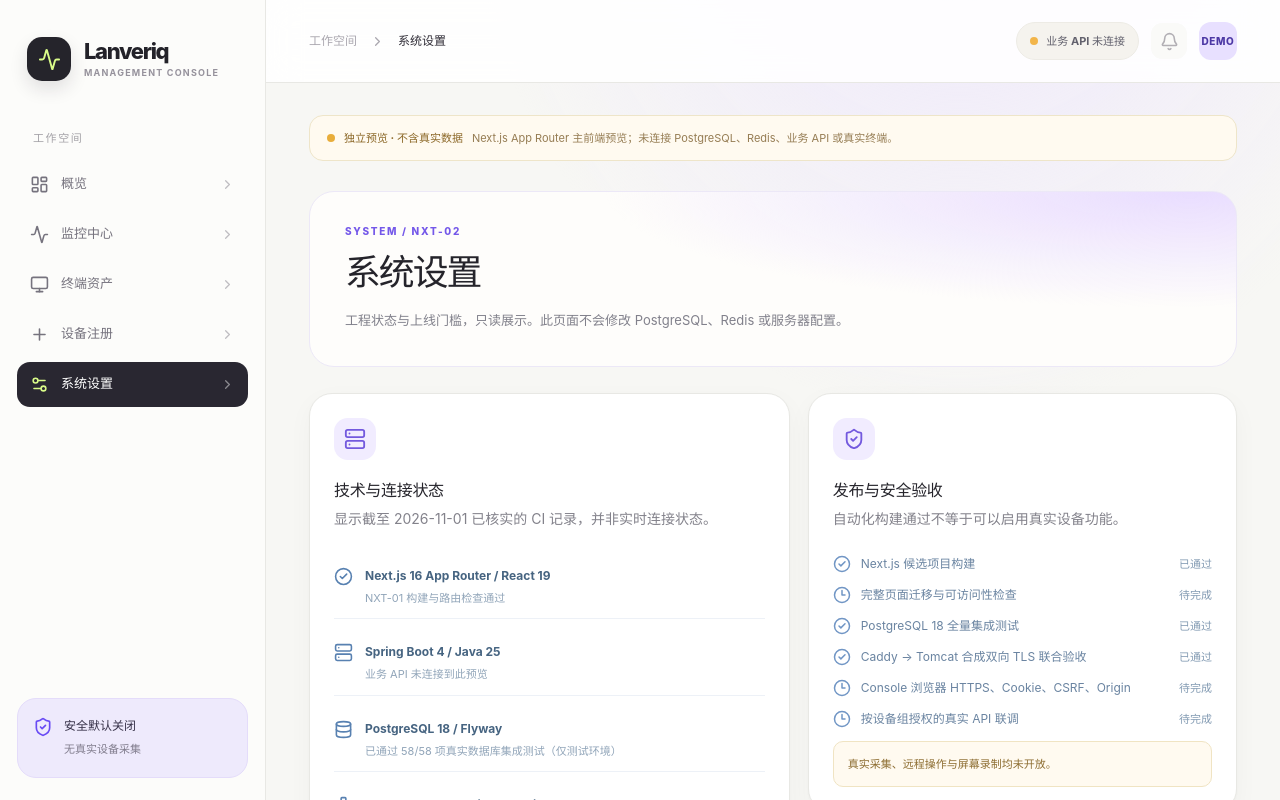
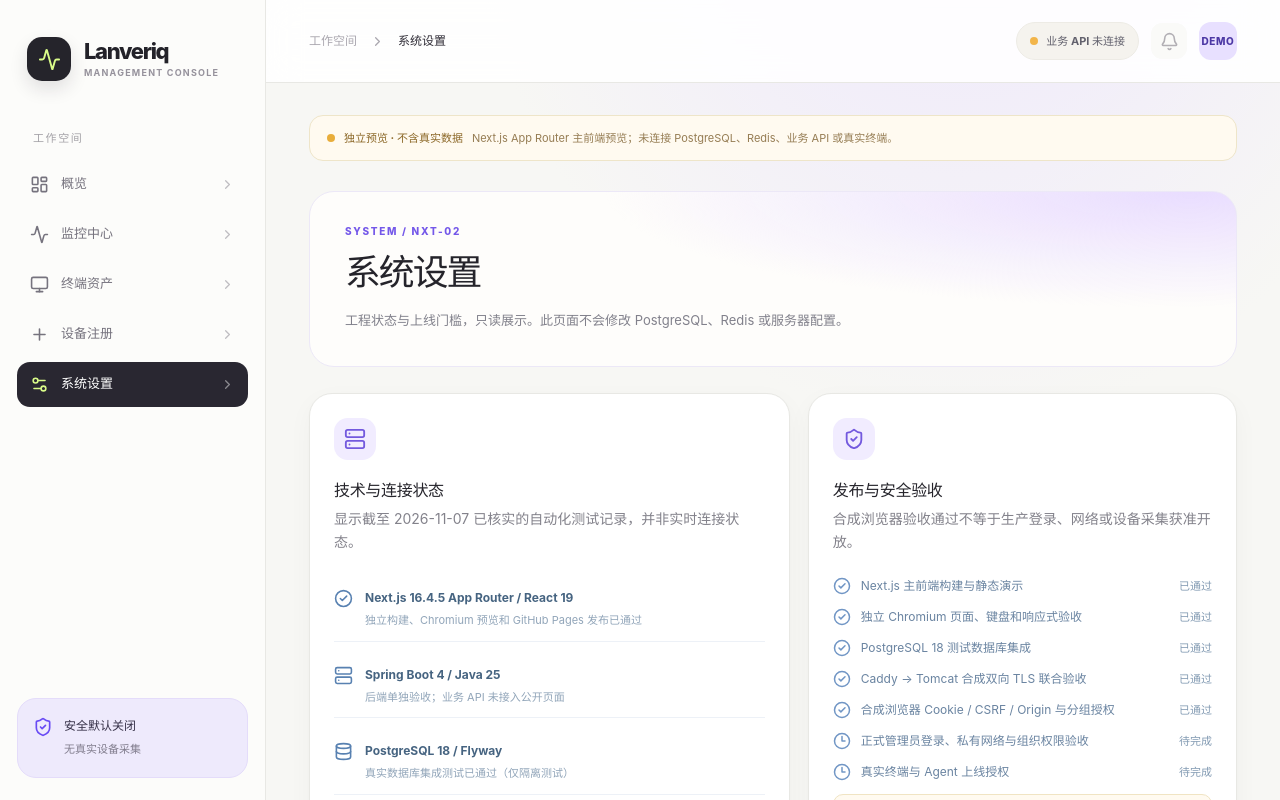
Before and after one commit to kunlong-luo/lanveriq, a Next.js app in the folder apps/web-next/: page /settings in a window 1280 px wide. Shown: the top 800 px of the page. Built offline with nearby package versions, Linux system fonts and the light colour scheme.

Commit message:
Keep redesigned settings status truthful: synthetic browser passed, production gates pending

```diff
--- a/apps/web-next/src/app/(console)/settings/page.tsx
+++ b/apps/web-next/src/app/(console)/settings/page.tsx
@@ -3,18 +3,19 @@ import { SectionHeading } from '@/components/section-heading';
 import { Card, CardContent, CardDescription, CardHeader, CardTitle } from '@/components/ui/card';
 
 const stack = [
-  { name: 'Next.js 16 App Router / React 19', detail: 'NXT-01 构建与路由检查通过' },
-  { name: 'Spring Boot 4 / Java 25', detail: '业务 API 未连接到此预览' },
-  { name: 'PostgreSQL 18 / Flyway', detail: '已通过 58/58 项真实数据库集成测试（仅测试环境）' },
-  { name: 'Caddy HTTPS / Spring Security', detail: 'Agent 合成 TLS 联合验收通过；Console 浏览器会话尚待验收' },
+  { name: 'Next.js 16.4.5 App Router / React 19', detail: '独立构建、Chromium 预览和 GitHub Pages 发布已通过' },
+  { name: 'Spring Boot 4 / Java 25', detail: '后端单独验收；业务 API 未接入公开页面' },
+  { name: 'PostgreSQL 18 / Flyway', detail: '真实数据库集成测试已通过（仅隔离测试）' },
+  { name: 'Caddy HTTPS / Spring Security', detail: '合成浏览器会话与双管理员权限隔离通过；生产网络仍待验收' },
 ];
 const gates = [
-  { name: 'Next.js 候选项目构建', passed: true },
-  { name: '完整页面迁移与可访问性检查', passed: false },
-  { name: 'PostgreSQL 18 全量集成测试', passed: true },
+  { name: 'Next.js 主前端构建与静态演示', passed: true },
+  { name: '独立 Chromium 页面、键盘和响应式验收', passed: true },
+  { name: 'PostgreSQL 18 测试数据库集成', passed: true },
   { name: 'Caddy → Tomcat 合成双向 TLS 联合验收', passed: true },
-  { name: 'Console 浏览器 HTTPS、Cookie、CSRF、Origin', passed: false },
-  { name: '按设备组授权的真实 API 联调', passed: false },
+  { name: '合成浏览器 Cookie / CSRF / Origin 与分组授权', passed: true },
+  { name: '正式管理员登录、私有网络与组织权限验收', passed: false },
+  { name: '真实终端与 Agent 上线授权', passed: false },
 ];
 export default function Settings() {
   return <section className="page">
@@ -23,7 +24,7 @@ export default function Settings() {
     <div className="content-grid">
       <Card><CardHeader><span className="state-icon"><Server size={22}/></span>
         <CardTitle>技术与连接状态</CardTitle>
-        <CardDescription>显示截至 2026-11-01 已核实的 CI 记录，并非实时连接状态。</CardDescription>
+        <CardDescription>显示截至 2026-11-07 已核实的自动化测试记录，并非实时连接状态。</CardDescription>
       </CardHeader><CardContent className="stack-list">
         {stack.map(({name,detail},i)=><div className="stack-item" key={name}>
           {i===0?<CheckCircle2 size={19}/>:i===2?<Database size={19}/>:i===3?<Network size={19}/>:<Server size={19}/>}
@@ -31,7 +32,7 @@ export default function Settings() {
       </CardContent></Card>
       <Card><CardHeader><span className="state-icon"><ShieldCheck size={22}/></span>
         <CardTitle>发布与安全验收</CardTitle>
-        <CardDescription>自动化构建通过不等于可以启用真实设备功能。</CardDescription>
+        <CardDescription>合成浏览器验收通过不等于生产登录、网络或设备采集获准开放。</CardDescription>
       </CardHeader><CardContent className="gate-checklist">
         {gates.map(({name,passed})=><div key={name}>
           {passed?<CheckCircle2 size={18}/>:<Clock3 size={18}/>}
```
